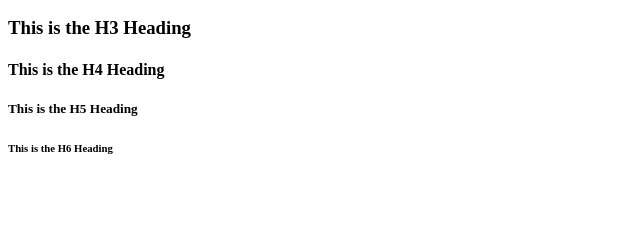
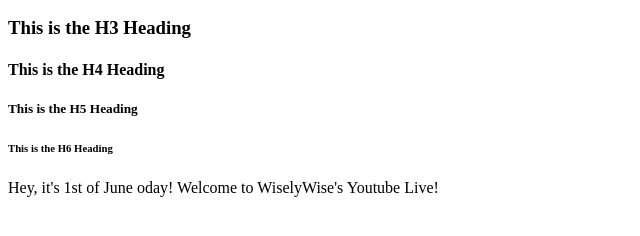
Before and after one commit to mamtawardhani/GithubWebTest, a plain HTML site: page index.html in a window 1280 px wide. Shown: the part 96-332 px from the top of the page, without its empty margins (0-640 px from the left). Drawn offline with Linux system fonts and the light colour scheme.

Commit message:
Update index.html
Added paragraph

```diff
--- a/index.html
+++ b/index.html
@@ -11,6 +11,8 @@
     <h5>This is the H5 Heading</h5>
     <h6>This is the H6 Heading</h6>
 
+    <p> Hey, it's 1st of June oday! Welcome to WiselyWise's Youtube Live!</p>
+
   </body>
 
 </html>
```
